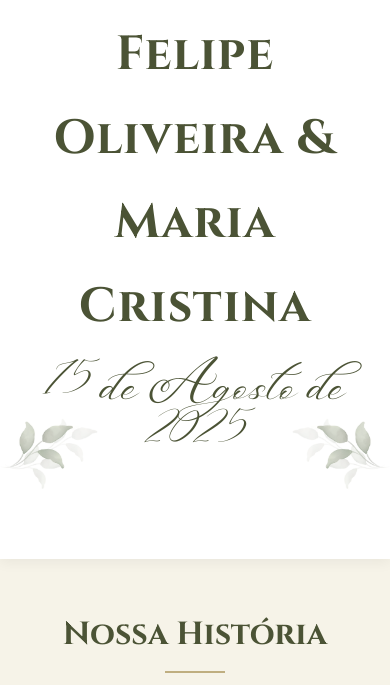
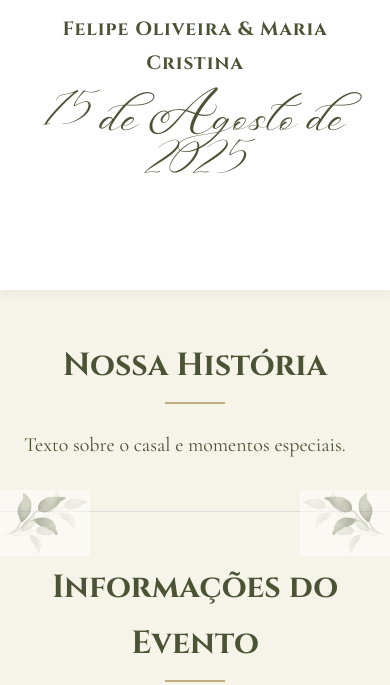
Before and after one commit to mrfelipesensei/Cas-rio, a plain HTML site: page index.html in a window 390 px wide. Shown: the part 333-1018 px from the top of the page. Drawn offline with nearby package versions, Linux system fonts and the light colour scheme; a web font is replaced by a local one.

Commit message:
media header v1

```diff
--- a/style.css
+++ b/style.css
@@ -69,12 +69,12 @@ header {
 }
 
 .bottom-left {
-    bottom: 19px;
+    bottom: -100px;
     left: 0;
 }
 
 .bottom-right {
-    bottom: 19px;
+    bottom: -100px;
     right: 0;
 }
 
@@ -201,11 +201,22 @@ footer {
 
 @media (max-width: 768px) {
     .galho {
-        width: 100px;
+        width: 90px;
     }
 
+    .top-left,
+    .top-right {
+        top: 20px;
+    }
+
+    .bottom-left,
+    .bottom-right {
+        bottom: -45px;
+    }
+
+
     header h1 {
-        font-size: 3rem;
+        font-size: 1.2rem;
     }
 
 }
```
Also changed, not shown: index.html (+1 -0 lines).
